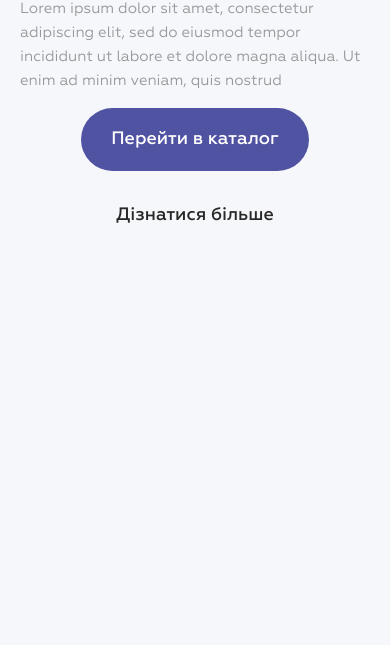
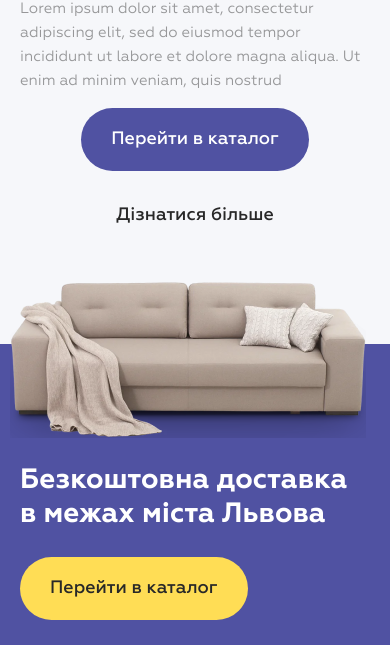
Before and after one commit to yasinworks/lamarel-furniture, a website: page index.html in a window 390 px wide. Shown: the part 410-1055 px from the top of the page. Before the commit the page ends 844 px from the top, so only its background shows below. Drawn offline with nearby package versions, Linux system fonts and the light colour scheme; files that its build step writes are made by us from their sources; files whose address does not match are found by name.

Commit message:
mobile | delivery section done

```diff
--- a/index.html
+++ b/index.html
@@ -51,5 +51,17 @@
         <a class="hero__link" href="#">Дізнатися більше</a>
     </div>
 </div>
+
+<section class="delivery">
+    <div class="container">
+        <img class="delivery__img" src="build/img/sofa-sm.png" alt="">
+    </div>
+    <div class="delivery__content">
+        <p class="delivery__content-title">Безкоштовна доставка в межах міста Львова</p>
+        <button class="button_yellow">
+            Перейти в каталог
+        </button>
+    </div>
+</section>
 </body>
 </html>
--- a/src/scss/sections/_all.scss
+++ b/src/scss/sections/_all.scss
@@ -1,2 +1,3 @@
 @import 'navbar';
-@import "hero";
+@import 'hero';
+@import 'delivery';
--- /dev/null
+++ b/src/scss/sections/_delivery.scss
@@ -0,0 +1,30 @@
+.delivery {
+  box-sizing: border-box;
+  position: relative;
+  margin-top: 120px;
+
+  &__img {
+    position: absolute;
+    top: -65px;
+  }
+
+  &__content {
+    background-color: #5052A2;
+    padding: 120px 20px 25px;
+
+    &-title {
+      font-weight: bold;
+      font-size: 28px;
+      line-height: 121%;
+      color: #fff;
+    }
+
+    & .button_yellow {
+      font-weight: 500;
+      font-size: 18px;
+      color: #282828;
+      padding: 20px 30px;
+      margin-top: 25px;
+    }
+  }
+}
--- a/src/scss/sections/_hero.scss
+++ b/src/scss/sections/_hero.scss
@@ -1,6 +1,5 @@
 .hero {
   margin-top: 15px;
-  margin-bottom: 120px;
   display: flex;
   flex-direction: column;
 
```
Also changed, not shown: src/img/sofa-sm.png (added).
